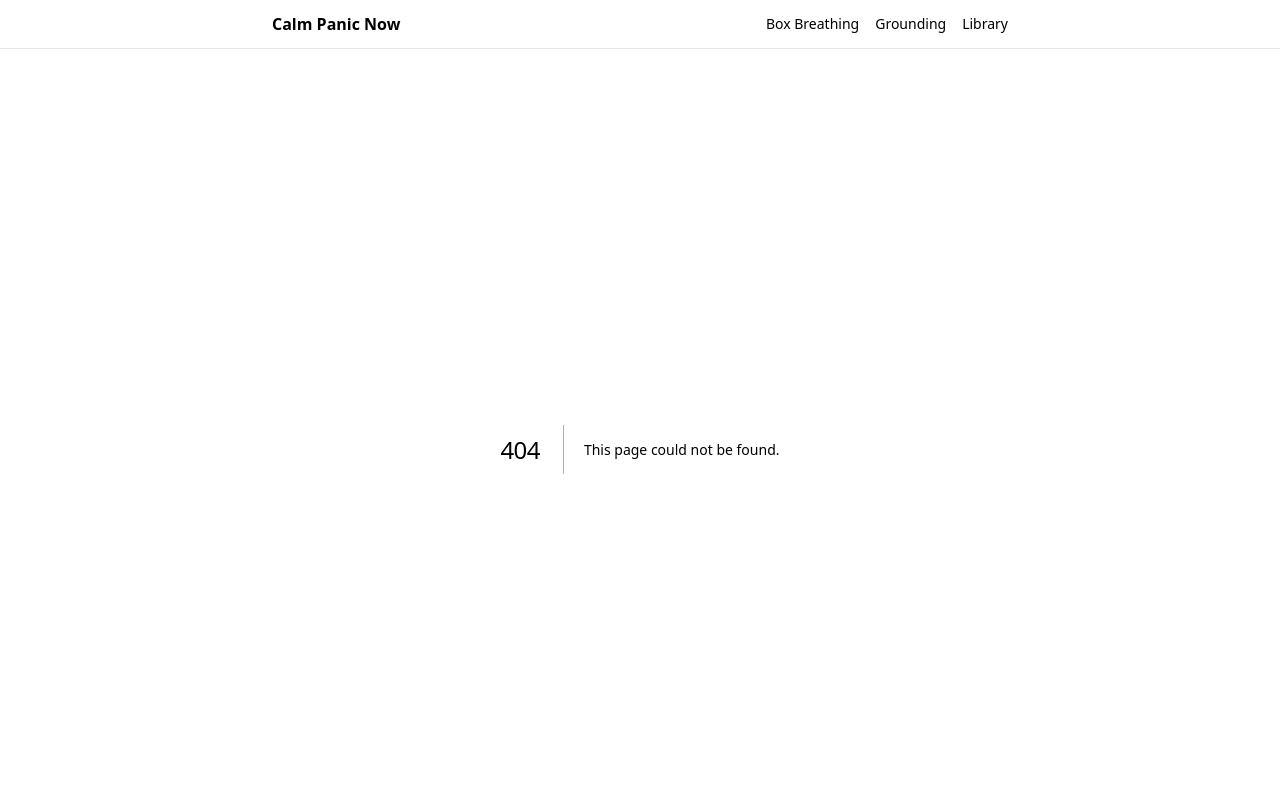
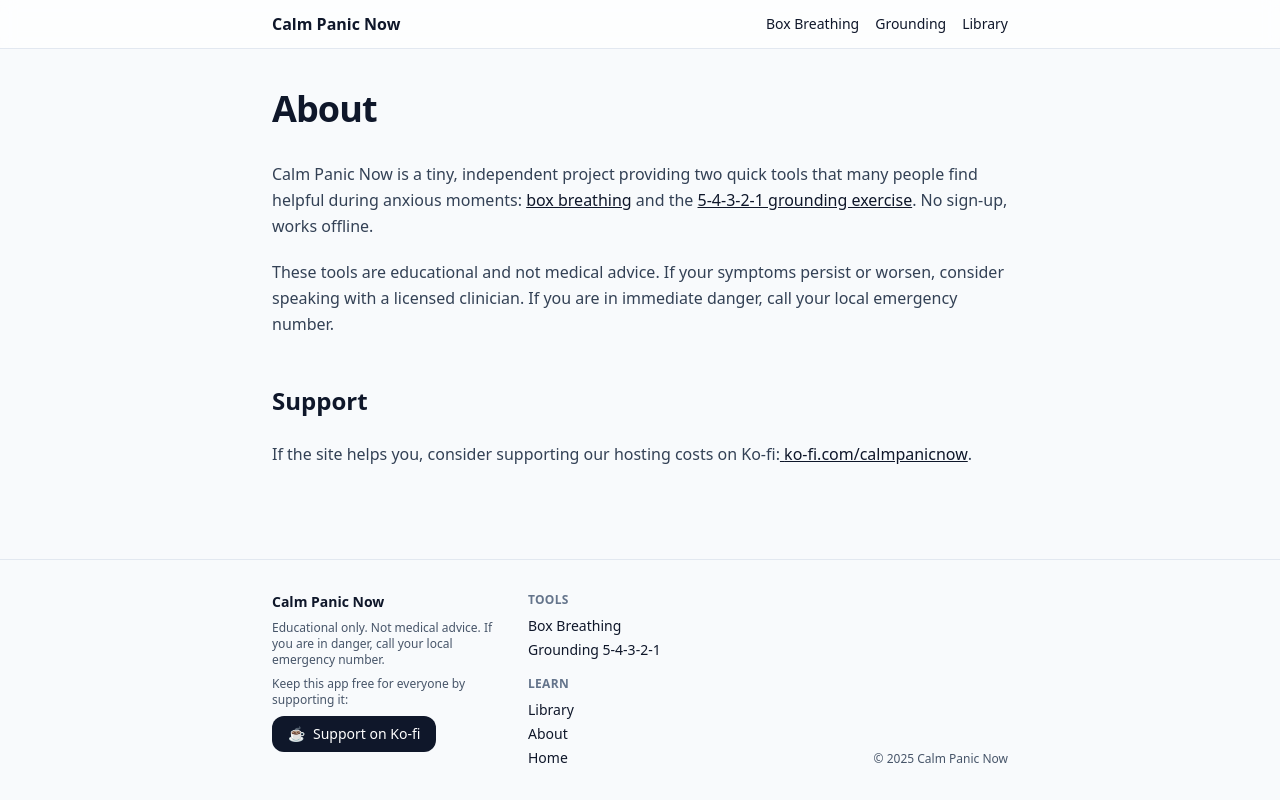
Before and after one commit to JiriTill/calm-panic-now, a Next.js app: page /about in a window 1280 px wide. Before the commit this address had no page. Shown: the top 800 px of the page. Built offline with nearby package versions, Linux system fonts and the light colour scheme.

Commit message:
Create page.tsx

```diff
--- /dev/null
+++ b/src/app/about/page.tsx
@@ -0,0 +1,30 @@
+export const metadata = {
+  title: "About — Calm Panic Now",
+  description:
+    "Why we built Calm Panic Now and how to use these free tools safely.",
+};
+
+export default function AboutPage() {
+  return (
+    <div className="container py-10 prose prose-slate dark:prose-invert max-w-none">
+      <h1>About</h1>
+      <p>
+        Calm Panic Now is a tiny, independent project providing two quick tools that many
+        people find helpful during anxious moments: <a href="/calm/box-breathing">box breathing</a> and
+        the <a href="/calm/grounding-54321">5-4-3-2-1 grounding exercise</a>. No sign-up, works offline.
+      </p>
+      <p>
+        These tools are educational and not medical advice. If your symptoms persist or worsen,
+        consider speaking with a licensed clinician. If you are in immediate danger, call your
+        local emergency number.
+      </p>
+      <h2>Support</h2>
+      <p>
+        If the site helps you, consider supporting our hosting costs on Ko-fi:
+        <a href="https://ko-fi.com/calmpanicnow" target="_blank" rel="noopener noreferrer">
+          {" "}ko-fi.com/calmpanicnow
+        </a>.
+      </p>
+    </div>
+  );
+}
```
